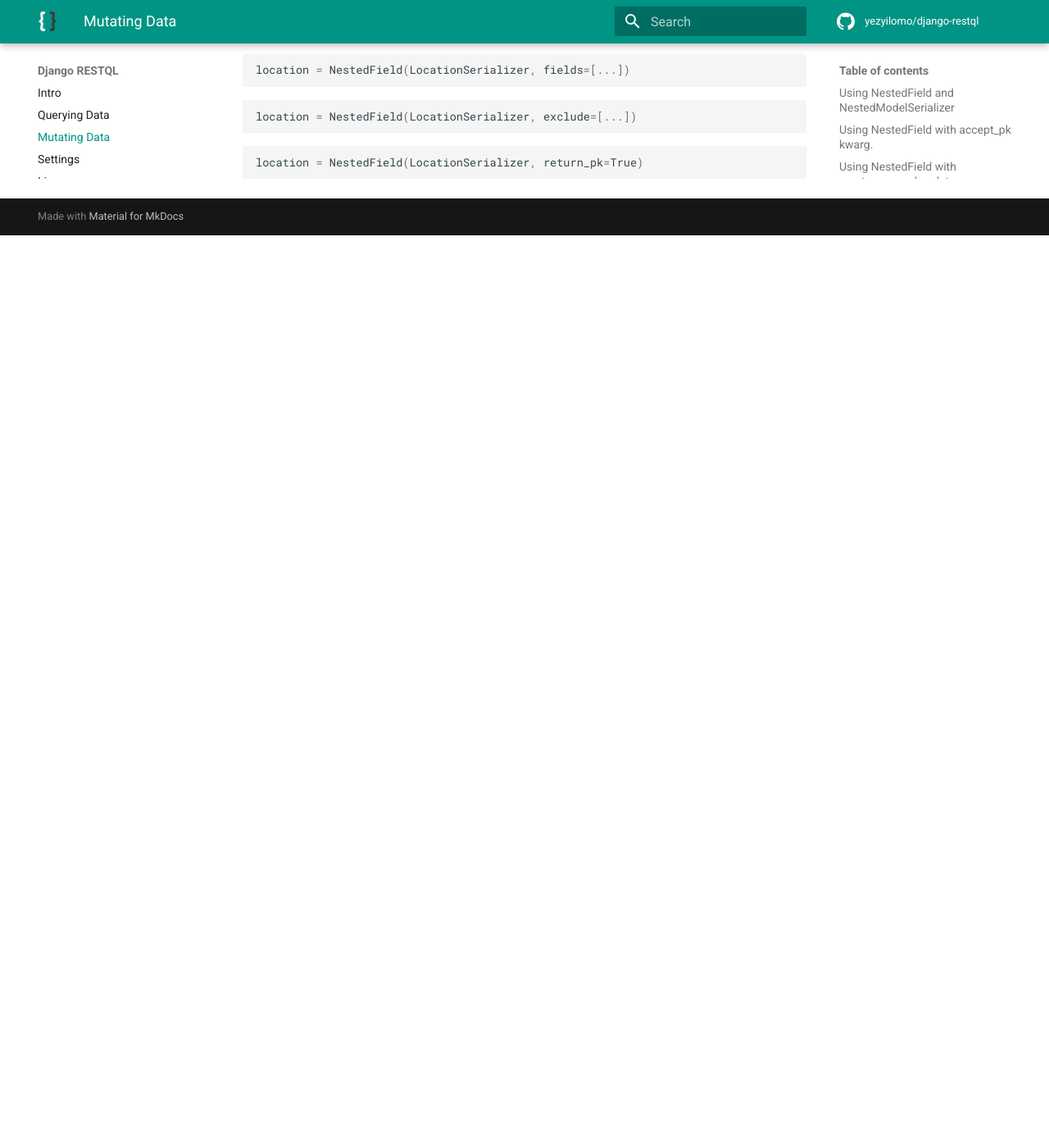
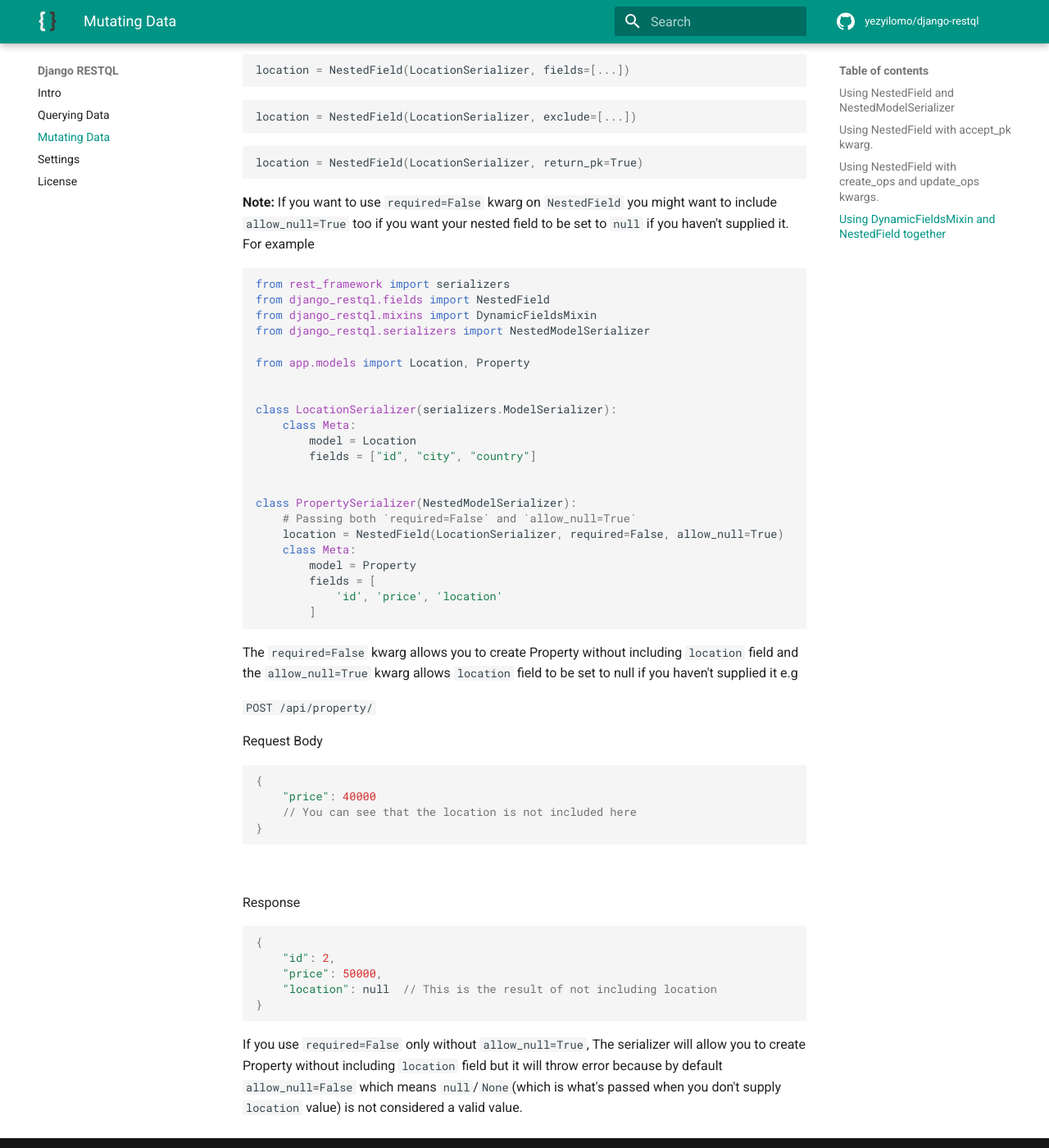
Before and after one commit to yezyilomo/django-restql, an MkDocs documentation site: the page built from docs/mutating_data.md, in a window 1280 px wide and 1400 px high, scrolled down 6823 px. Shown: the whole window at 82% size. Built offline with MkDocs 1.6.1 and Material for MkDocs 9.7.7, drawn with Linux system fonts in a browser that asks for light colours; comment, search, counter and statistics services are not loaded; before the commit the page ends 7110 px from its top, so only the background shows below that.

Commit message:
:pencil:Update documentation

````diff
--- a/docs/mutating_data.md
+++ b/docs/mutating_data.md
@@ -312,3 +312,55 @@ location = NestedField(LocationSerializer, exclude=[...])
 ```py
 location = NestedField(LocationSerializer, return_pk=True)
 ```
+
+**Note:** If you want to use `required=False` kwarg on `NestedField` you might want to include `allow_null=True` too if you want your nested field to be set to `null` if you haven't supplied it. For example
+
+```py
+from rest_framework import serializers
+from django_restql.fields import NestedField
+from django_restql.mixins import DynamicFieldsMixin
+from django_restql.serializers import NestedModelSerializer
+
+from app.models import Location, Property
+
+
+class LocationSerializer(serializers.ModelSerializer):
+    class Meta:
+        model = Location
+        fields = ["id", "city", "country"]
+
+
+class PropertySerializer(NestedModelSerializer):
+    # Passing both `required=False` and `allow_null=True`
+    location = NestedField(LocationSerializer, required=False, allow_null=True)
+    class Meta:
+        model = Property
+        fields = [
+            'id', 'price', 'location'
+        ]
+```
+
+The `required=False` kwarg allows you to create Property without including `location` field and the `allow_null=True` kwarg allows `location` field to be set to null if you haven't supplied it e.g
+
+```POST /api/property/```
+
+Request Body
+```js
+{
+    "price": 40000
+    // You can see that the location is not included here
+}
+```
+
+<br>
+
+Response
+```js
+{
+    "id": 2,
+    "price": 50000,
+    "location": null  // This is the result of not including location
+}
+```
+
+If you use `required=False` only without `allow_null=True`, The serializer will allow you to create Property without including `location` field but it will throw error because by default `allow_null=False` which means `null`/`None`(which is what's passed when you don't supply `location` value) is not considered a valid value.
````
